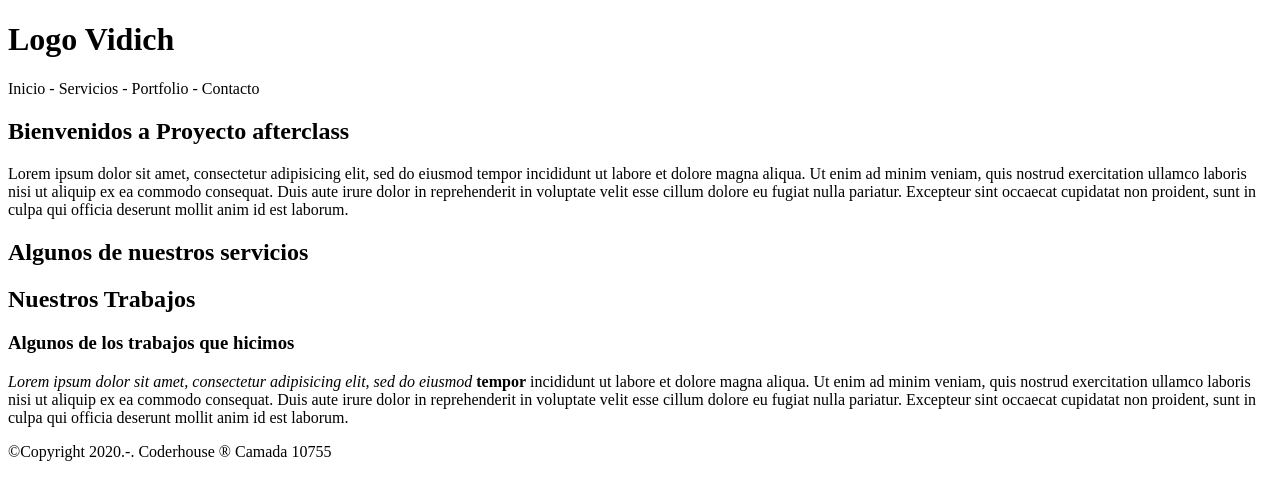
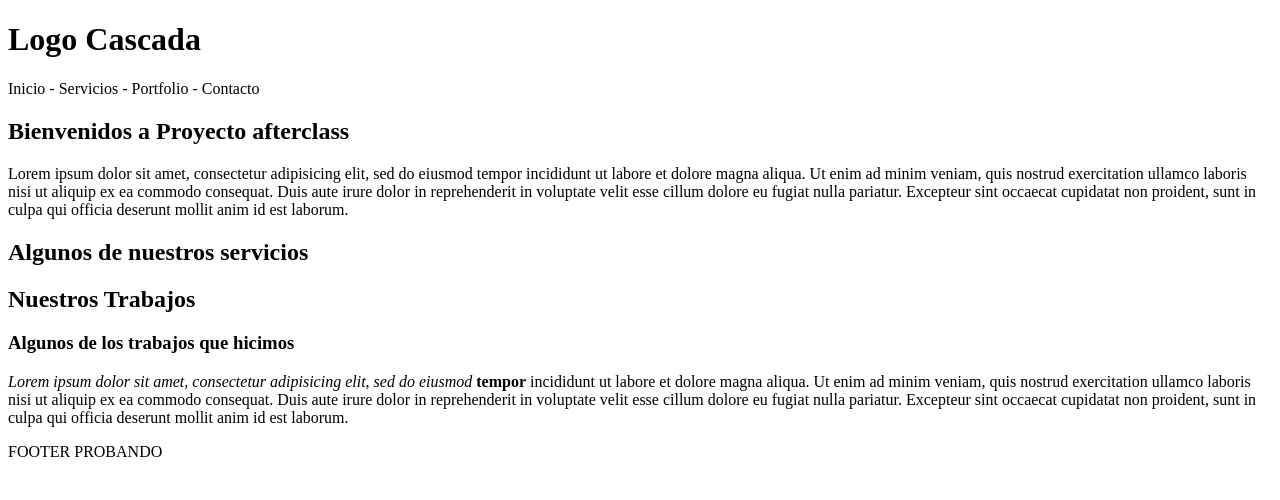
Before and after one commit to cecisca/proyecto-camada-10755, a plain HTML site: page index.html in a window 1280 px wide. Drawn offline with Linux system fonts and the light colour scheme.

Commit message:
Cambio footer

```diff
--- a/index.html
+++ b/index.html
@@ -7,7 +7,7 @@
 	</head>
 	<body>
 		<header>
-			<h1>Logo Vidich</h1>
+			<h1>Logo Cascada</h1>
 			<nav>
 			Inicio - Servicios - Portfolio - Contacto
 			</nav>
@@ -45,7 +45,7 @@
 			</aside>
 		</main>
 		<footer>
-			<p>&copy;Copyright 2020.-. Coderhouse &reg; Camada 10755</p>
+			<p>FOOTER PROBANDO</p>
 		</footer>
 	</body>
 </html>
```
